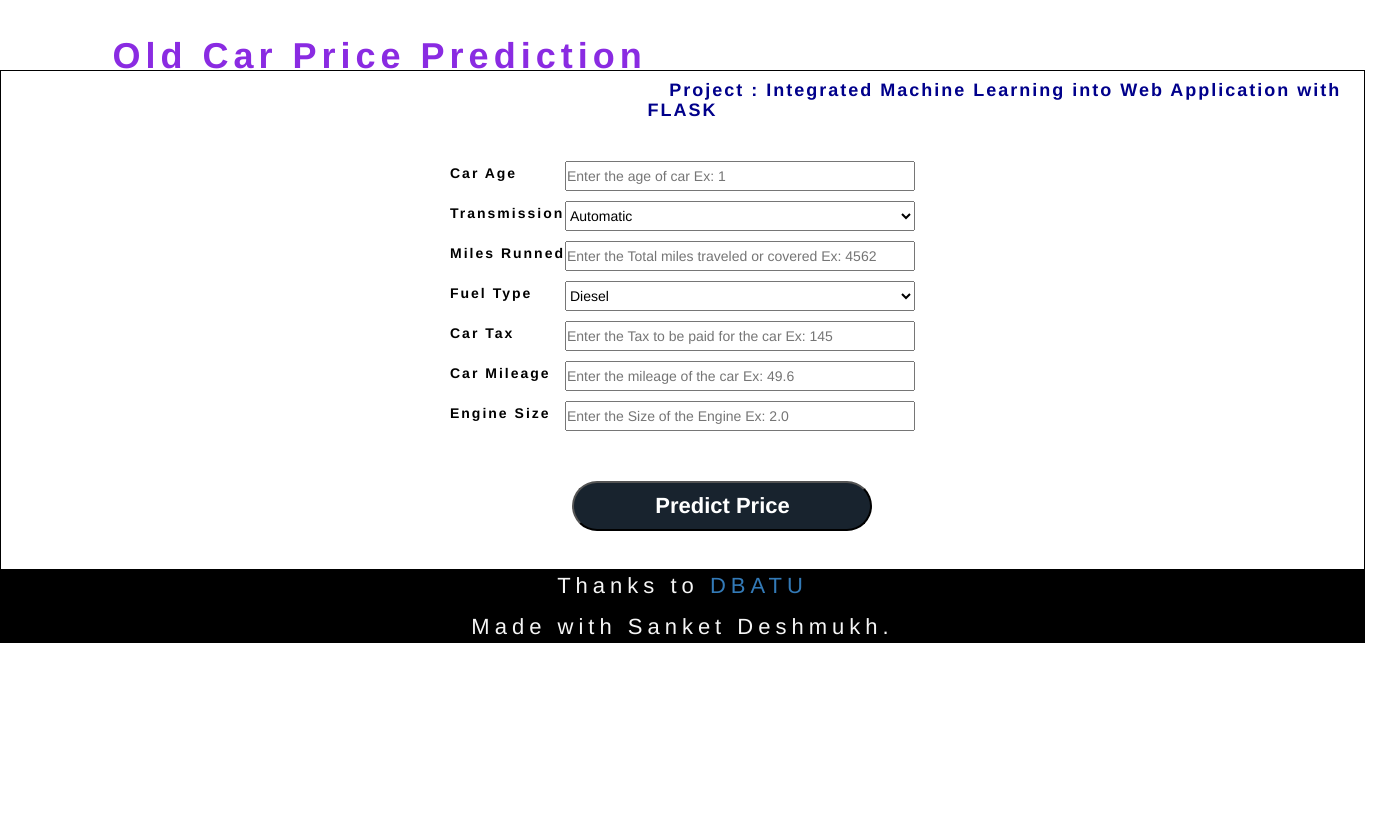
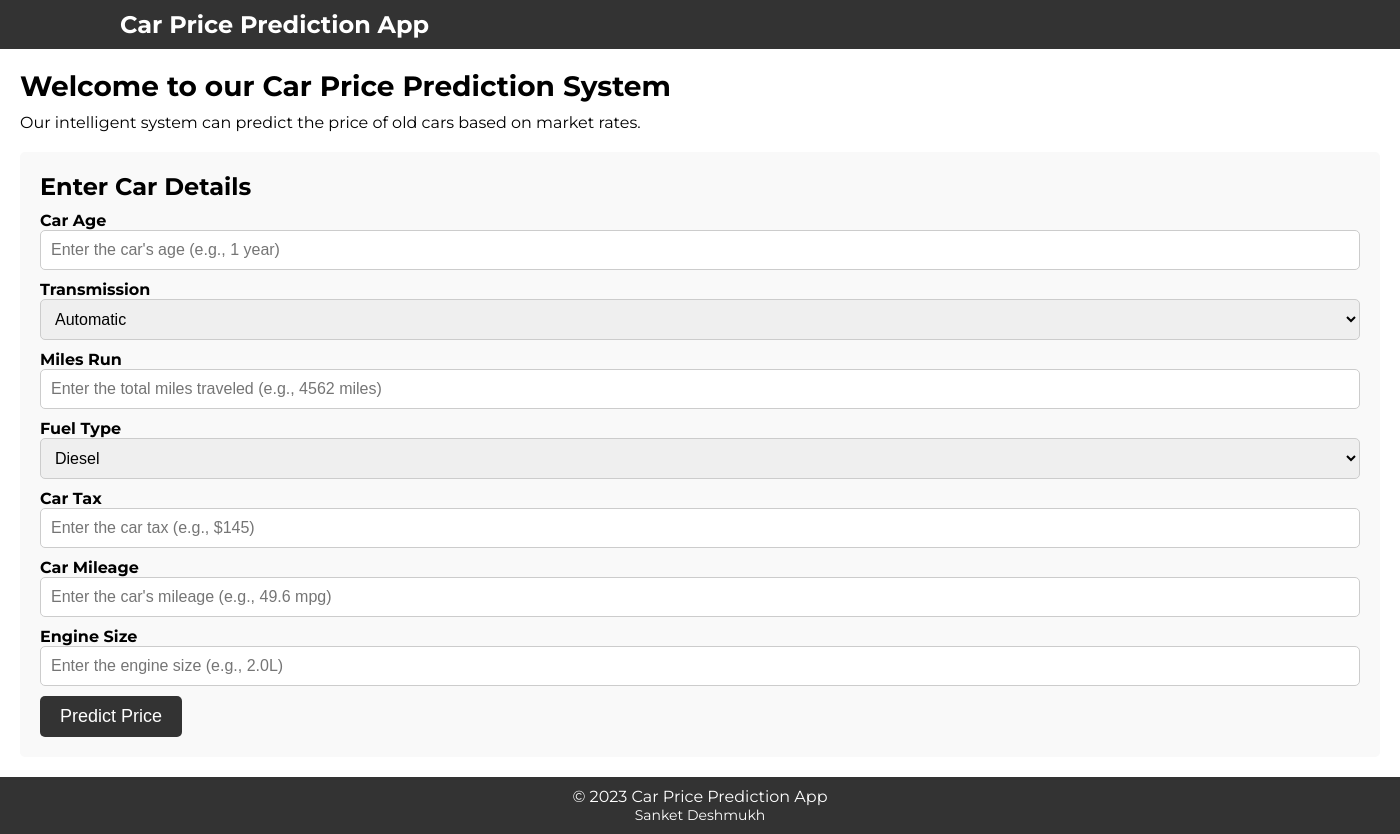
Before and after one commit to Sanketdeshmukh123/old_car_price_pridictor, a Flask app: page / in a window 1400 px wide. Before the commit the page ends 643 px from the top, so only its background shows below. Run offline with Flask 2, Linux system fonts and the light colour scheme; parts of the project's set-up code (start-up, migrations or seed data) failed here and were passed over; some libraries are stand-ins or nearby versions.

Commit message:
changes in html and css

```diff
--- a/app.py
+++ b/app.py
@@ -1,40 +1,42 @@
-# Importing essential libraries
 from flask import Flask, render_template, request
 import pickle
 import numpy as np
 
 app = Flask(__name__)
+
 # Load the regression model
 classifier = pickle.load(open('rfr.pickle', 'rb'))
-
-
 
 @app.route('/')
 def home():
     return render_template('index.html')
 
-@app.route('/predict',methods=['POST'])
+@app.route('/predict', methods=['POST'])
 def predict():
-    # '''
-    # For rendering results on HTML GUI
-    # '''
-    age_of_car = int(request.form['age_of_car'])
-    transmission = int(request.form['transmission'])
-    mileage = int(request.form['mileage'])
-    fuelType = int(request.form['fuelType'])
-    tax = int(request.form['tax'])
-    mpg = float(request.form['mpg'])
-    engineSize = float(request.form['engineSize'])
+    try:
+        # Get input values from the form
+        age_of_car = int(request.form['age_of_car'])
+        transmission = int(request.form['transmission'])
+        mileage = int(request.form['mileage'])
+        fuelType = int(request.form['fuelType'])
+        tax = int(request.form['tax'])
+        mpg = float(request.form['mpg'])
+        engineSize = float(request.form['engineSize'])
 
-    data = [[age_of_car,transmission,mileage,fuelType,tax,mpg,engineSize]]
-    if (age_of_car == 0 and transmission == 0 and mileage == 0 and fuelType == 0 and tax ==0 and mpg == 0 and engineSize == 0):
-        my_prediction = [0]
-    else:
+        # Log the input data for debugging
+        print("Input Data: age_of_car={}, transmission={}, mileage={}, fuelType={}, tax={}, mpg={}, engineSize={}".format(age_of_car, transmission, mileage, fuelType, tax, mpg, engineSize))
+
+        data = [[age_of_car, transmission, mileage, fuelType, tax, mpg, engineSize]]
         my_prediction = classifier.predict(data)
 
-    return render_template('output.html', prediction_price='${}'.format(round(my_prediction[0],2)))
+        # Log the prediction for debugging
+        print("Prediction: {}".format(my_prediction))
 
+        return render_template('output.html', prediction_price='₹{}'.format(round(my_prediction[0], 2)))
 
+    except Exception as e:
+        error_message = "Error: " + str(e)
+        return render_template('output.html', prediction_price=error_message)
 
 if __name__ == "__main__":
     app.run(debug=True)
--- /dev/null
+++ b/static/input.css
@@ -0,0 +1,109 @@
+/* Reset some default styles */
+* {
+    margin: 0;
+    padding: 0;
+    box-sizing: border-box;
+}
+
+/* Define fonts */
+body {
+    font-family: 'Montserrat', sans-serif;
+}
+
+/* Header styles */
+.navbar {
+    background-color: #333;
+    color: #fff;
+    padding: 10px 0;
+}
+
+.container {
+    max-width: 1200px;
+    margin: 0 auto;
+    padding: 0 20px;
+}
+
+.logo {
+    font-size: 24px;
+}
+
+/* Main content styles */
+.content {
+    padding: 20px;
+}
+
+.intro h2 {
+    font-size: 28px;
+    margin-bottom: 10px;
+}
+
+.intro p {
+    font-size: 16px;
+}
+
+.input-form {
+    background-color: #f9f9f9;
+    padding: 20px;
+    border-radius: 5px;
+    margin-top: 20px;
+}
+
+.form-group {
+    margin: 10px 0;
+}
+
+form label {
+    display: block;
+    font-weight: bold;
+}
+
+input[type="text"],
+select {
+    width: 100%;
+    padding: 10px;
+    border: 1px solid #ccc;
+    border-radius: 5px;
+    font-size: 16px;
+}
+
+.submit-button {
+    background-color: #333;
+    color: #fff;
+    border: none;
+    padding: 10px 20px;
+    border-radius: 5px;
+    font-size: 18px;
+    cursor: pointer;
+    transition: background-color 0.3s;
+}
+
+.submit-button:hover {
+    background-color: #555;
+}
+
+/* Footer styles */
+.footer-container {
+    background-color: #333;
+    color: #fff;
+    text-align: center;
+    padding: 10px 0;
+}
+
+.footer-description {
+    font-size: 14px;
+}
+
+/* Responsive design */
+@media screen and (max-width: 768px) {
+    .logo {
+        font-size: 20px;
+    }
+
+    .intro h2 {
+        font-size: 24px;
+    }
+
+    .submit-button {
+        font-size: 16px;
+    }
+}
--- a/templates/index.html
+++ b/templates/index.html
@@ -1,131 +1,70 @@
 <!DOCTYPE html>
 <html lang="en">
-
 <head>
     <meta charset="UTF-8">
-    <meta http-equiv="X-UA-Compatible" content="IE=edge">
     <meta name="viewport" content="width=device-width, initial-scale=1.0">
     <title>Old Car Price Prediction</title>
-    <link rel="stylesheet" href="./input.css">
-    <link rel="stylesheet" href="https://maxcdn.bootstrapcdn.com/bootstrap/3.4.1/css/bootstrap.min.css">
-    <link href="https://fonts.googleapis.com/css?family=Montserrat" rel="stylesheet">
-    <script src="https://ajax.googleapis.com/ajax/libs/jquery/3.5.1/jquery.min.js"></script>
-    <script src="https://maxcdn.bootstrapcdn.com/bootstrap/3.4.1/js/bootstrap.min.js"></script>
-    <script src="https://kit.fontawesome.com/5f3f547070.js" crossorigin="anonymous"></script>
+    <link rel="stylesheet" href="{{ url_for('static', filename='input.css') }}">
+    <link href="https://fonts.googleapis.com/css?family=Montserrat:400,700&display=swap" rel="stylesheet">
 </head>
-
 <body>
-    <!-- header navbar -->
-    <nav class="navbar">
+    <header class="navbar">
         <div class="container">
-            <div class="navbar-header">
-                <h1><b>Old Car Price Prediction</b></h1>
-            </div>
+            <h1 class="logo">Car Price Prediction App</h1>
         </div>
-    </nav>
-    <!-- input container -->
-    <div id="parent">
-        <div id="heading">
-            <h4>
-                <b>Project : Integrated Machine Learning into Web Application with FLASK</b>
-            </h4>
-        </div>
-        <div id="input">
-            <form action="{{ url_for('predict')}}" method="post">
-                <table>
-                    <tr>
-                        <td><label for="age_of_car" class="label-control">Car Age</label></td>
-                        <td><input type="text" class="input-control" name="age_of_car" id="age_of_car"
-                                placeholder="Enter the age of car Ex: 1 " required="required"></td>
-                    </tr>
-                    <tr>
-                        <td> <label for="transmission" class="label-control">Transmission</label></td>
-                        <td><select input type="text" class="input-control" name="transmission" id="transmission"
-                                placeholder="Enter the type of transmission car Ex: Manual" required="required"
-                                required>
-                                <option value=0>Automatic</option>
-                                <option value=1>Manual</option>
-                                <option value=2>SemiAuto</option>
-                            </select></td>
-                    </tr>
-                    <tr>
-                        <td>
-                            <label for="mileage" class="label-control"> Miles Runned</label>
-                        </td>
-                        <td>
-                            <input type="text" class="input-control" name="mileage" id="mileage"
-                                placeholder="Enter the Total miles traveled or covered Ex: 4562" required="required">
-                        </td>
-                    </tr>
-                    <tr>
-                        <td>
-                            <label for="fuelType" class="label-control">Fuel Type</label>
-                        </td>
-                        <td>
-                            <select input type="text" class="input-control" name="fuelType" id="fuelType"
-                                placeholder="Enter the fuelType of car Ex: Petrol " required="required" required>
-                                <option value=0>Diesel</option>
-                                <option value=1>Petrol</option>
-                                <option value=2>Hybrid</option>
-                                <option value=3>Other</option>
-                            </select>
-                        </td>
-                    </tr>
-                    <tr>
-                        <td>
-                            <label for="tax" class="label-control">Car Tax</label>
-                        </td>
-                        <td>
-                            <input type="text" class="input-control" name="tax" id="tax"
-                                placeholder="Enter the Tax to be paid for the car Ex: 145" required="required">
-                        </td>
-                    </tr>
-                    <tr>
-                        <td>
-                            <label for="mpg" class="label-control"> Car Mileage </label>
-                        </td>
-                        <td>
-                            <input type="text" class="input-control" name="mpg" id="mpg"
-                                placeholder="Enter the mileage of the car Ex: 49.6 " required="required">
-                        </td>
-                    </tr>
-                    <tr>
-                        <td>
-                            <label for="engineSize" class="label-control">Engine Size</label>
-                        </td>
-                        <td>
-                            <input type="text" class="input-control" name="engineSize" id="engineSize"
-                                placeholder="Enter the Size of the Engine Ex: 2.0 " required="required">
-                        </td>
-                    </tr>
-                    <tr>
-                        <!-- Submit button  -->
-                        <td colspan="2">
-                            <button type="submit" class="submit-button">
-                                <b>Predict Price</b>
-                            </button>
-                        </td>
-                        <!-- <td></td> -->
-                    </tr>
-                </table>
+    </header>
+    <main class="content">
+        <section class="intro">
+            <h2>Welcome to our Car Price Prediction System</h2>
+            <p>Our intelligent system can predict the price of old cars based on market rates.</p>
+        </section>
+        <section class="input-form">
+            <h2>Enter Car Details</h2>
+            <form action="{{ url_for('predict') }}" method="post">
+                <div class="form-group">
+                    <label for="age_of_car">Car Age</label>
+                    <input type="text" name="age_of_car" id="age_of_car" placeholder="Enter the car's age (e.g., 1 year)" required>
+                </div>
+                <div class="form-group">
+                    <label for="transmission">Transmission</label>
+                    <select name="transmission" id="transmission" required>
+                        <option value="0">Automatic</option>
+                        <option value="1">Manual</option>
+                        <option value="2">Semi-Auto</option>
+                    </select>
+                </div>
+                <div class="form-group">
+                    <label for="mileage">Miles Run</label>
+                    <input type="text" name="mileage" id="mileage" placeholder="Enter the total miles traveled (e.g., 4562 miles)" required>
+                </div>
+                <div class="form-group">
+                    <label for="fuelType">Fuel Type</label>
+                    <select name="fuelType" id="fuelType" required>
+                        <option value="0">Diesel</option>
+                        <option value="1">Petrol</option>
+                        <option value="2">Hybrid</option>
+                        <option value="3">Other</option>
+                    </select>
+                </div>
+                <div class="form-group">
+                    <label for="tax">Car Tax</label>
+                    <input type="text" name="tax" id="tax" placeholder="Enter the car tax (e.g., $145)" required>
+                </div>
+                <div class="form-group">
+                    <label for="mpg">Car Mileage</label>
+                    <input type="text" name="mpg" id="mpg" placeholder="Enter the car's mileage (e.g., 49.6 mpg)" required>
+                </div>
+                <div class="form-group">
+                    <label for="engineSize">Engine Size</label>
+                    <input type="text" name="engineSize" id="engineSize" placeholder="Enter the engine size (e.g., 2.0L)" required>
+                </div>
+                <button type="submit" class="submit-button">Predict Price</button>
             </form>
-        </div>
-    </div>
-    <!-- Footer -->
+        </section>
+    </main>
     <footer class="footer-container">
-        <p class='footer-description'>
-            Thanks to <a href="https://dbatu.ac.in/">DBATU</a>
-        </p>
-        <p class='footer-description'>
-            Made with Sanket Deshmukh.
-        </p>
-        <!-- <div class="contact">
-            <a target="_blank" href="Github.com/Sanketdeshmukh123">
-                <i class="fab fa-github fa-lg contact-icon" style="color:blanchedalmond !important"></i></a>
-            <a target="_blank" href="linkedin.com/in/sanket-deshmukh-925618197">
-                <i class="fab fa-linkedin fa-lg contact-icon" style="color:blanchedalmond !important"></i></a>
-        </div> -->
+        <p>&copy; 2023 Car Price Prediction App</p>
+        <p class="footer-description">Sanket Deshmukh</p>
     </footer>
 </body>
-
 </html>
--- a/templates/input.css
+++ /dev/null
@@ -1,85 +0,0 @@
-* {
-    margin: 0px;
-    padding: 0px;
-}
-
-body {
-    height: 650px;
-    width: 1365px;
-    line-height: 1.8;
-    box-sizing: border-box;
-}
-
-.navbar {
-    height: 50px;
-    border: 1px solid;
-    padding-top: 15px;
-    padding-bottom: 15px;
-    font-size: 12px;
-    letter-spacing: 5px;
-    text-align: center;
-    /* background-color: #000000; */
-}
-.navbar-header{
-    color:blueviolet;
-}
-
-#parent {
-    height: 500px;
-    border: 1px solid;
-    /* background-image: url('/static/tcar.jpg'); */
-    background-position: center;
-    background-repeat: no-repeat;
-    background-size: cover;
-    color: #000000;
-    text-align: center;
-}
-
-#heading {
-    color: darkblue;
-    font-size: 22px;
-    letter-spacing: 2px;
-}
-
-#input {
-    display: flex;
-    justify-content: center;
-    margin-top: 30px;
-    font-size: 14px;
-    letter-spacing: 2px;
-}
-
-.label-control {
-    display: block;
-    text-align: start;
-    margin-top: 10px;
-    color:black
-}
-
-.input-control {
-    height: 30px;
-    width: 350px;
-    margin: 0 auto;
-    margin-top: 10px;
-}
-
-.submit-button {
-    height: 50px;
-    width: 300px;
-    background-color: #18232E;
-    color: white;
-    font-size: 22px;
-    border-radius: 50px;
-    margin-top: 50px;
-    margin-left: 80px;
-}
-
-.footer-container {
-    background-color: black;
-    color: whitesmoke;
-}
-.footer-description{
-    font-size:22px;
-    text-align: center;
-    letter-spacing: 5px;
-}
```
Also changed, not shown: static/output.css (added, +70 -0 lines), templates/output.css (deleted, +0 -54 lines), templates/output.html (+5 -15 lines), 1 other file.
